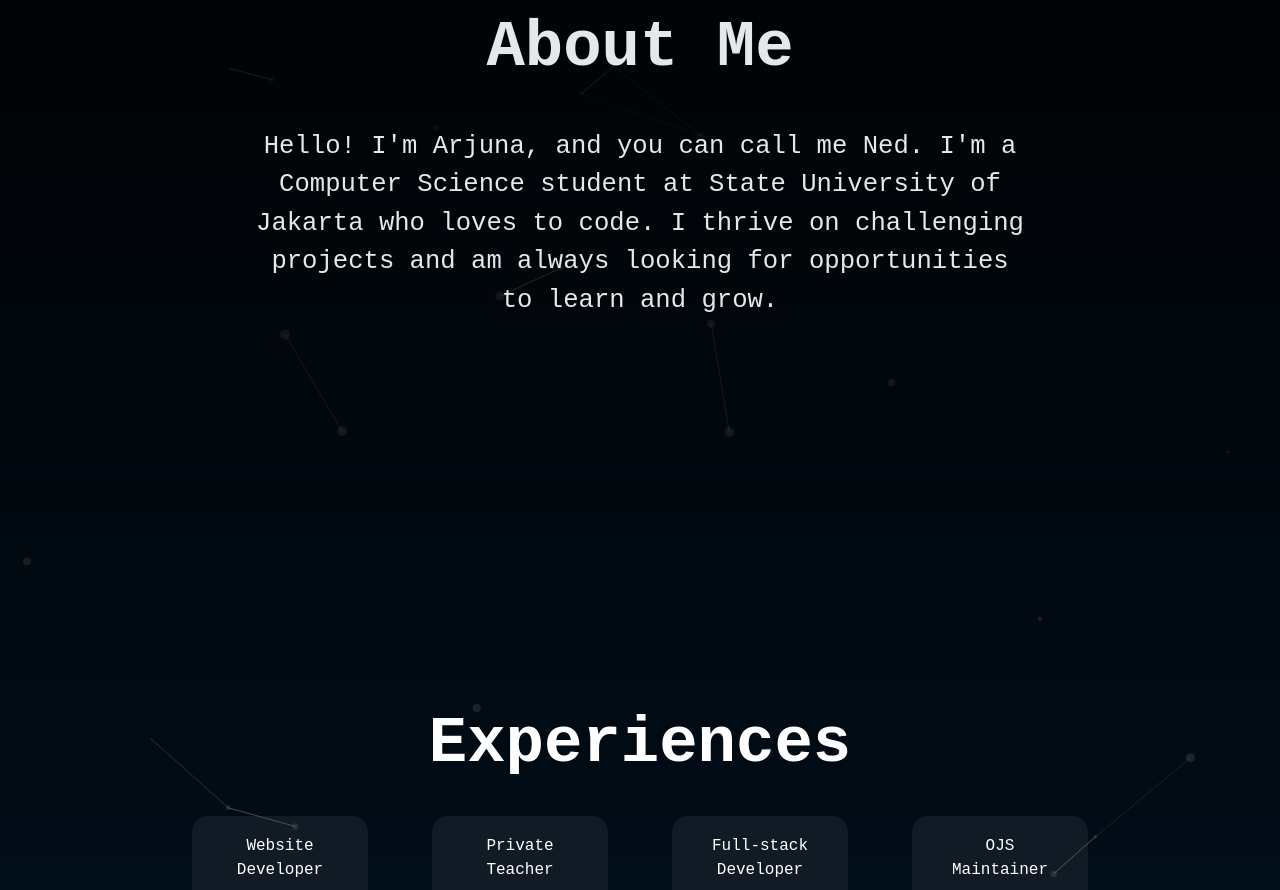
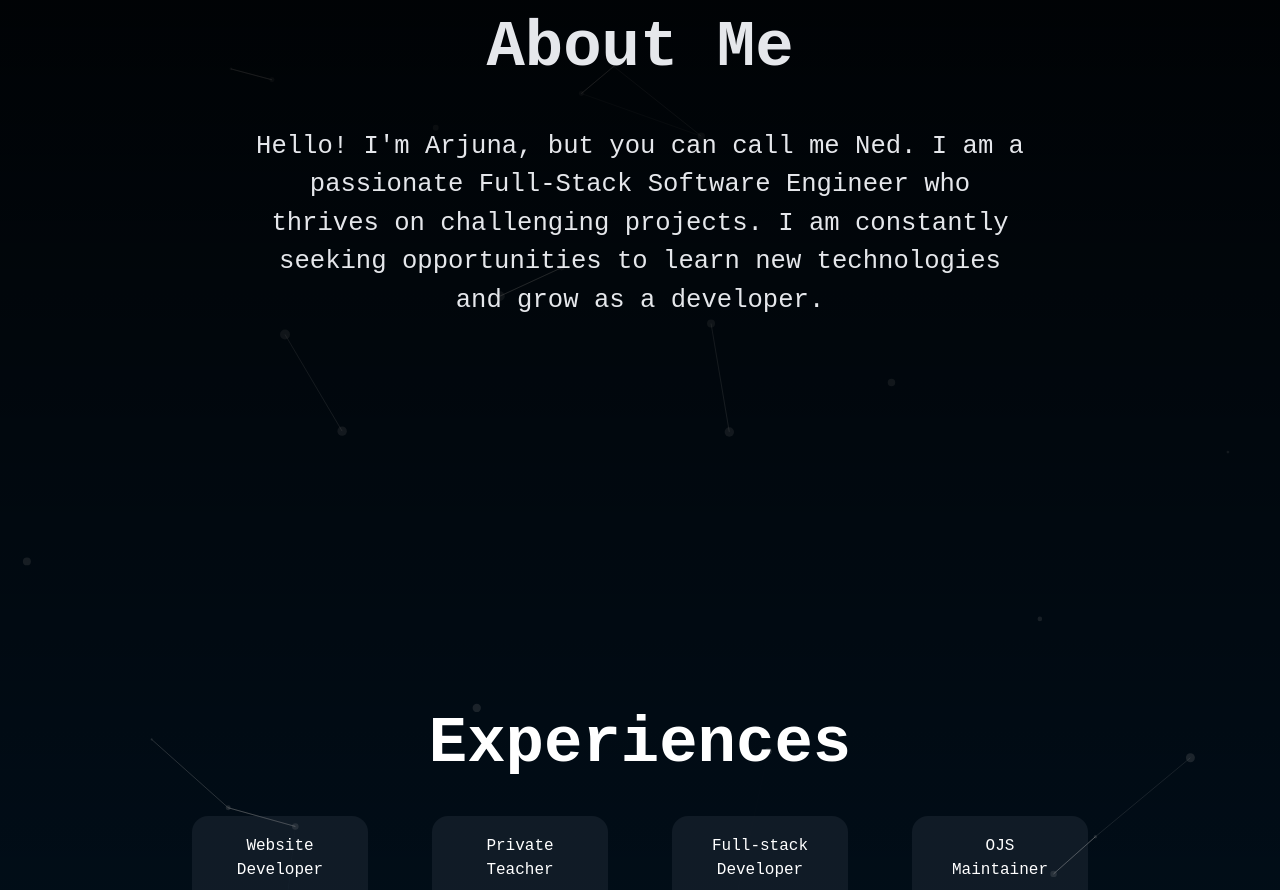
Before and after one commit to JunederZ/jun-port, a React (Vite) app: page / in a window 1280 px wide. Shown: the part 1040-1930 px from the top of the page. Built offline with nearby package versions, Linux system fonts and the light colour scheme.

Commit message:
update cv and about me

```diff
--- a/src/sections/About-Me.tsx
+++ b/src/sections/About-Me.tsx
@@ -9,7 +9,7 @@ export default function AboutMe() {
                 </div>
                 <div className="text-gray-200 flex items-center justify-center w-[60vw] text-center pt-8 md:text-[2vw] text-[5vw]">
                     <p>
-                    Hello! I'm Arjuna, and you can call me Ned. I'm a Computer Science student at State University of Jakarta who loves to code. I thrive on challenging projects and am always looking for opportunities to learn and grow.
+                    Hello! I'm Arjuna, but you can call me Ned. I am a passionate Full-Stack Software Engineer who thrives on challenging projects. I am constantly seeking opportunities to learn new technologies and grow as a developer.
                     </p>
                 </div>
             </div>
```
Also changed, not shown: 1 other file (tests, documents, lock files or other folders).
